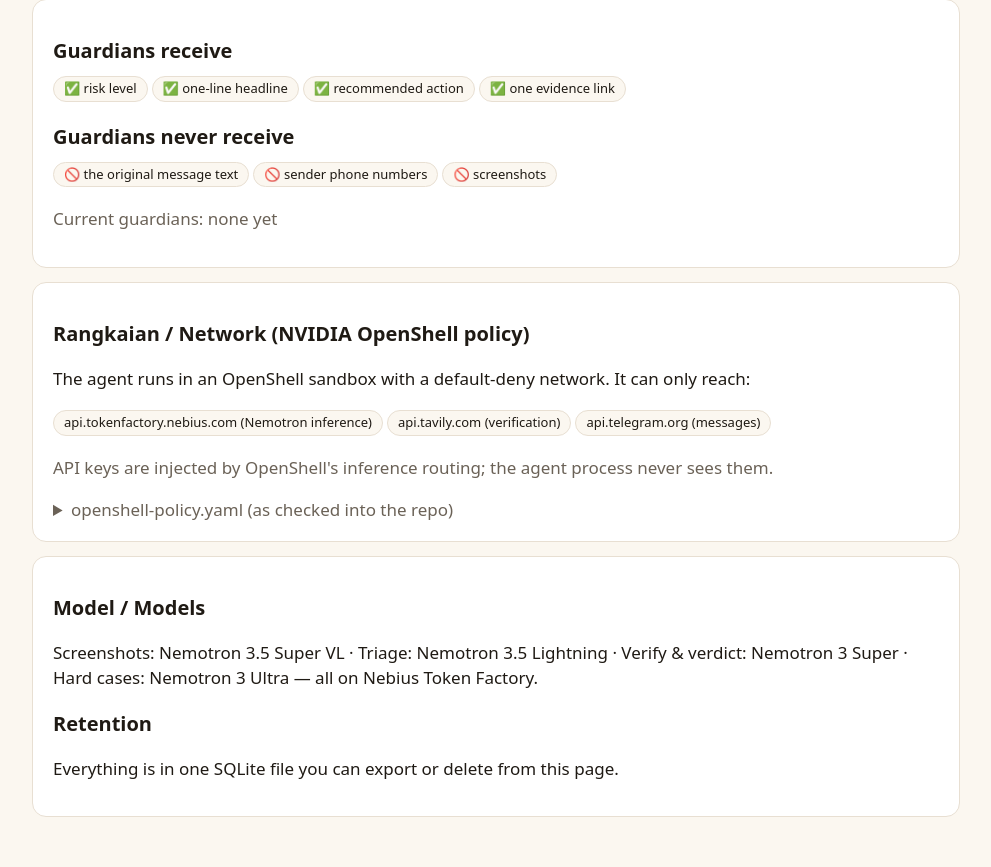
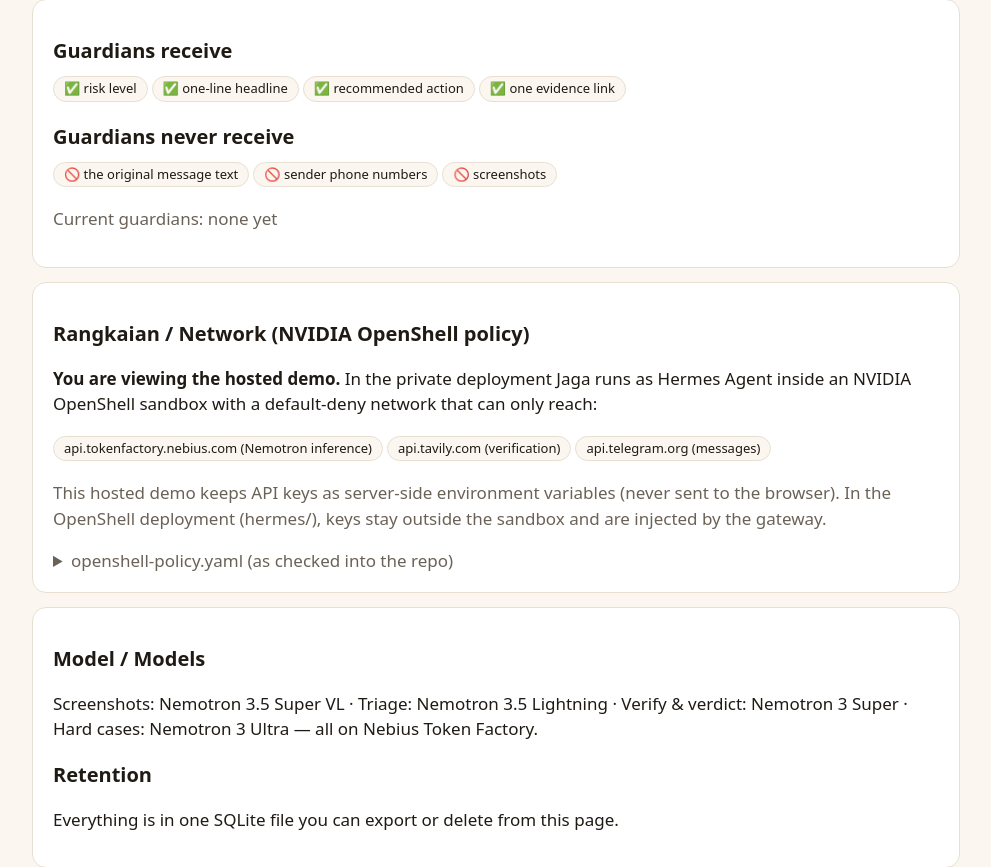
Before and after one commit to ShermaineYap/jaga, a FastAPI app: page /policy in a window 1280 px wide. Shown: the part 224-1091 px from the top of the page, without its empty margins (144-1135 px from the left). Run offline with FastAPI, Linux system fonts and the light colour scheme.

Commit message:
Truthful deployment wording on policy page; README demo GIF
Co-Authored-By: Claude Opus 5.5 <noreply@anthropic.com>
Claude-Session: https://claude.ai/code/session_01SMohL9QgdzJ5Ha2bLVdv36

```diff
--- a/jaga/config.py
+++ b/jaga/config.py
@@ -103,6 +103,8 @@ MOCK = _env("JAGA_MOCK", "0") == "1" or not NEBIUS_API_KEY
 DB_PATH = Path(_env("JAGA_DB", str(ROOT / "data" / "jaga.sqlite3")))
 DB_PATH.parent.mkdir(parents=True, exist_ok=True)
 DEMO_HOUSEHOLD = _env("JAGA_DEMO_HOUSEHOLD", "demo-household")
+# "openshell" when running inside the NVIDIA OpenShell sandbox (hermes/), else "hosted".
+DEPLOYMENT = _env("JAGA_DEPLOYMENT", "hosted")
 DASHBOARD_RATE_LIMIT_PER_MIN = int(_env("JAGA_RATE_LIMIT", "10"))
 
 
--- a/jaga/dashboard/app.py
+++ b/jaga/dashboard/app.py
@@ -30,7 +30,11 @@ STATE = {"paused": False, "paused_reason": ""}
 POLICY = {
     "network_allowlist": ["api.tokenfactory.nebius.com (Nemotron inference)", "api.tavily.com (verification)",
                           "api.telegram.org (messages)"],
-    "credentials": "API keys are injected by OpenShell's inference routing; the agent process never sees them.",
+    "credentials": ("API keys are injected by OpenShell's inference routing; the agent process never sees them."
+                    if config.DEPLOYMENT == "openshell" else
+                    "This hosted demo keeps API keys as server-side environment variables (never sent to the browser). "
+                    "In the OpenShell deployment (hermes/), keys stay outside the sandbox and are injected by the gateway."),
+    "deployment": config.DEPLOYMENT,
     "guardian_receives": ["risk level", "one-line headline", "recommended action", "one evidence link"],
     "guardian_never_receives": ["the original message text", "sender phone numbers", "screenshots"],
     "retention": "Everything is in one SQLite file you can export or delete from this page.",
--- a/jaga/dashboard/templates/policy.html
+++ b/jaga/dashboard/templates/policy.html
@@ -8,7 +8,11 @@
 </div>
 <div class="card">
   <h2>Rangkaian / Network (NVIDIA OpenShell policy)</h2>
-  <p>The agent runs in an OpenShell sandbox with a default-deny network. It can only reach:</p>
+  {% if policy.deployment == "openshell" %}
+  <p>This instance runs in an NVIDIA OpenShell sandbox with a default-deny network. It can only reach:</p>
+  {% else %}
+  <p><b>You are viewing the hosted demo.</b> In the private deployment Jaga runs as Hermes Agent inside an NVIDIA OpenShell sandbox with a default-deny network that can only reach:</p>
+  {% endif %}
   {% for x in policy.network_allowlist %}<span class="pill">{{ x }}</span>{% endfor %}
   <p class="muted">{{ policy.credentials }}</p>
   <details><summary>openshell-policy.yaml (as checked into the repo)</summary><pre>{{ policy_yaml }}</pre></details>
```
Also changed, not shown: 1 other file.
